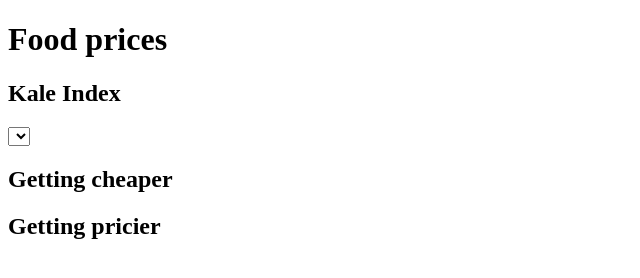
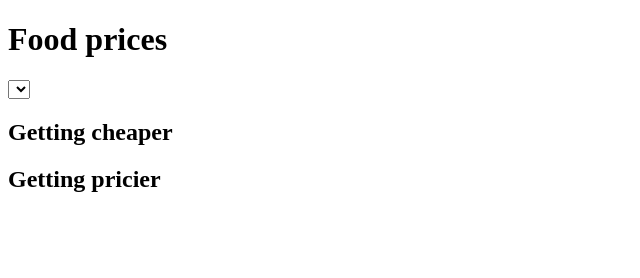
Before and after one commit to eddietejeda/prices, a plain HTML site: page index.html in a window 1280 px wide. Shown: the whole page, without its empty margins (0-640 px from the left). Drawn offline with nearby package versions, Linux system fonts and the light colour scheme; no server answers.

Commit message:
Remove kale index for now

```diff
--- a/index.html
+++ b/index.html
@@ -9,10 +9,6 @@
 </head>
 <body>
 <h1>Food prices</h1>
-
-<h2>Kale Index</h2>
-
-
 
 <select id="products"></select>
 <div id="chart"></div>
```
